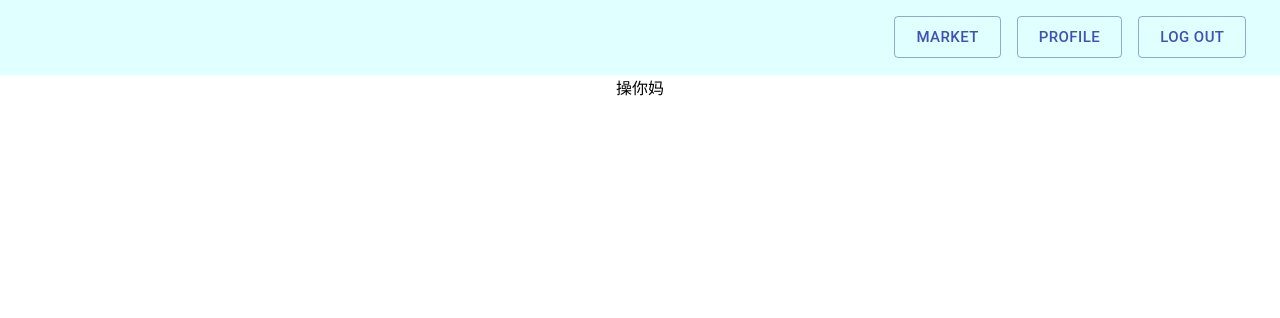
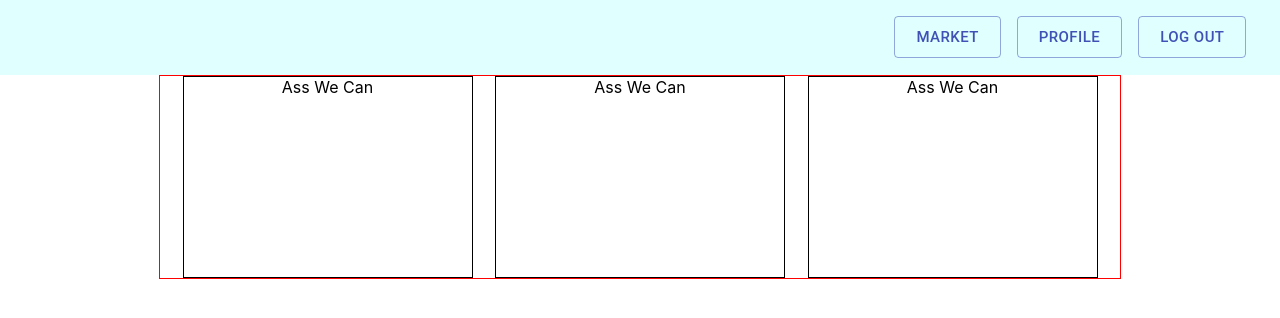
Before and after one commit to Falanke21/REM-demo-website, a React (Create React App) app in the folder fgnb/: page /market in a window 1280 px wide. Shown: the top 318 px of the page. Built offline with nearby package versions, Linux system fonts and the light colour scheme.

Commit message:
add some flexbox into itemGrid

```diff
--- /dev/null
+++ b/fgnb/src/ItemGrid.css
@@ -0,0 +1,14 @@
+.grid-container {
+	border: 1px solid red;
+	display: flex;
+	margin: 0 auto;
+	width: 75vw;
+	justify-content: space-evenly;
+}
+
+.item {
+	border: solid black 1px;
+	height: 25vh;
+	width: 30%;
+
+}
--- /dev/null
+++ b/fgnb/src/ItemGrid.js
@@ -0,0 +1,17 @@
+import React, { Component } from 'react';
+
+import './ItemGrid.css';
+
+class ItemGrid extends Component {
+  render() {
+    return (
+      <div className="grid-container">
+		<div className="item">Ass We Can</div>
+		<div className="item">Ass We Can</div>
+		<div className="item">Ass We Can</div>
+	</div>
+    );
+  }
+}
+
+export default ItemGrid;
--- a/fgnb/src/Market.js
+++ b/fgnb/src/Market.js
@@ -1,14 +1,15 @@
 import React, { Component } from "react";
 
-import Navigation from './Navigation';
+import Navigation from "./Navigation";
 
 import "./Market.css";
+import ItemGrid from "./ItemGrid";
 class Market extends Component {
     render() {
         return (
             <div>
                 <Navigation />
-        <span>操你妈</span>
+                <ItemGrid />
             </div>
         );
     }
```
Lines whose indentation alone changed are shown as unchanged.
